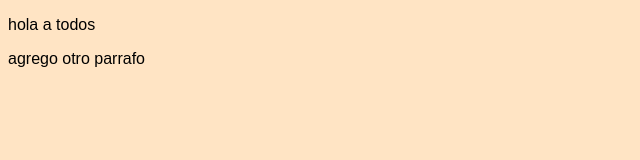
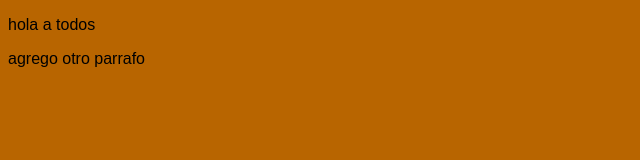
Before and after one commit to Franco96/tadw, a plain HTML site: page index.html in a window 1280 px wide. Shown: the whole page, without its empty margins (0-640 px from the left). Drawn offline with Linux system fonts and the light colour scheme.

Commit message:
agrego cambios en css cambio de color2

```diff
--- a/estilo.css
+++ b/estilo.css
@@ -1,4 +1,4 @@
 body {
     font-family: Arial, sans-serif;
-    background-color: bisque;
+    background-color: rgb(184, 101, 0);
 }
```
